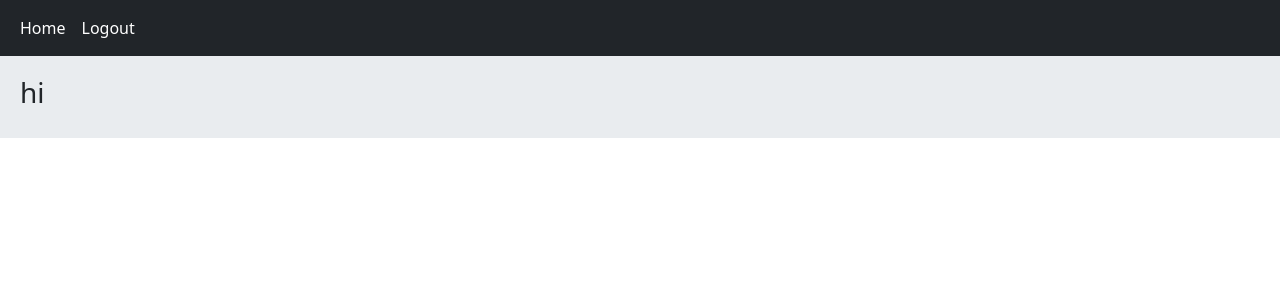
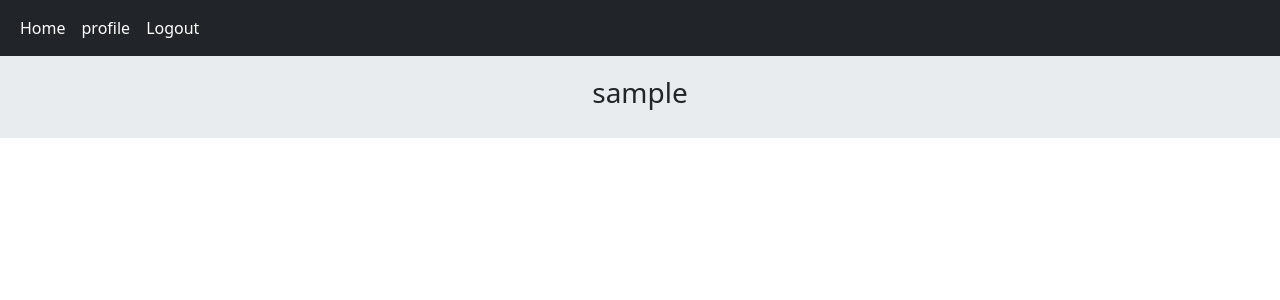
Before and after one commit to daryoushjamshidi8080/social-network, a Django app: page /account/profile/1/ in a window 1280 px wide. Shown: the top 300 px of the page. Run offline with Django 5.2, Linux system fonts and the light colour scheme; the visitor is signed in with stand-in values (Sample User, id 1); data comes from the database, SQL or seed files in the repository.

Commit message:
set View source profile

```diff
--- a/project/account/templates/account/profile.html
+++ b/project/account/templates/account/profile.html
@@ -5,6 +5,7 @@
 {% endblock %}
 {% block content %}
 
-<h3>hi</h3>
+
+    <h3 class="text-center">{{ user.username }}</h3>
 
 {% endblock %}
--- a/project/templates/inc/navbar.html
+++ b/project/templates/inc/navbar.html
@@ -3,7 +3,9 @@
       <div class="navbar-nav">
         <a class="nav-link active" href="{% url 'home:home' %}">Home</a>
         {% if request.user.is_authenticated %}
+            <a class="nav-link active" href="{% url 'account:user_profile' request.user.id %}">profile</a>
             <a class="nav-link active" href="{% url 'account:user_logout' %}">Logout</a>
+
         {% else %}
           <a class="nav-link active" href="{% url 'account:user_login' %}">Login</a>
           <a class="nav-link active" href="{% url 'account:user_register' %}">Register</a>
```
